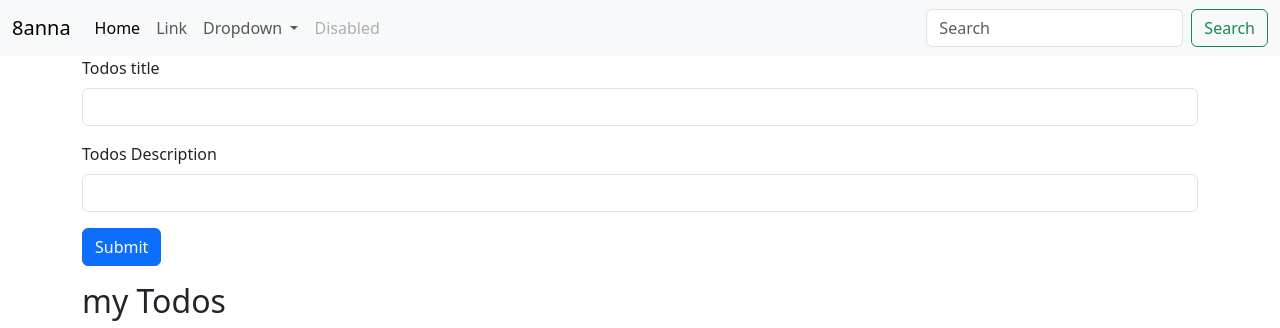
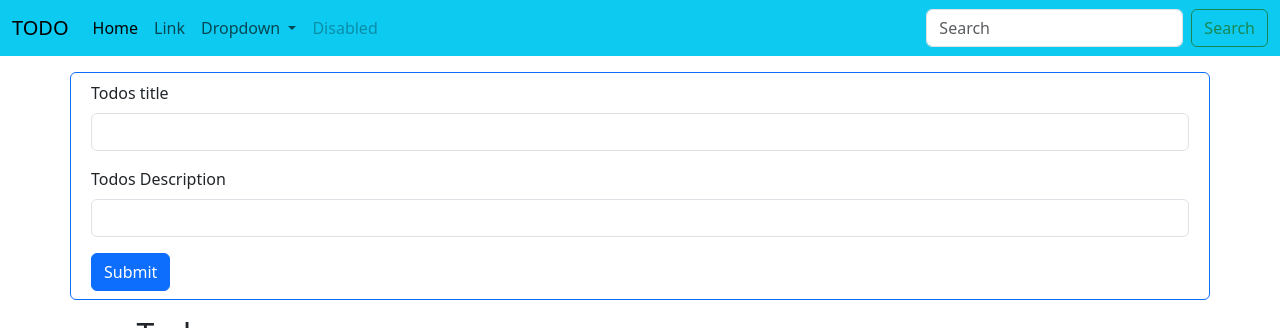
Before and after one commit to professor-lab/Python-workspace, a Flask app: template templates/index.html in a window 1280 px wide. Shown: the top 328 px of the page. Run offline with Flask 3, Linux system fonts and the light colour scheme; the template is opened without the code that fills it, so the values that code supplies are empty.

Commit message:
design and add

```diff
--- a/app.py
+++ b/app.py
@@ -4,7 +4,7 @@ from datetime import datetime
 
 
 app = Flask(__name__)
-app.config['SQLALCHEMY_DATABASE_URI']='sqlite:///anna.db'
+app.config['SQLALCHEMY_DATABASE_URI']='sqlite:///todo.db'
 app.config['SQLALCHEMY_TRACK_MODIFICATION']=False
 db=SQLAlchemy(app)
 app.app_context().push()
@@ -21,14 +21,16 @@ class Todo(db.Model):
 @app.route("/",methods=['GET','POST'])
 def hello_world():
    if request.method=='POST':
-       print(request.form['title'])
-   todo=Todo(title="first todo",desc="description")
-   db.session.add(todo)
-   db.session.commit()
+       title=request.form['title']
+       desc=request.form['desc']
+       todo=Todo(title=title,desc=desc)
+       db.session.add(todo)
+       db.session.commit()
+
    alltodo=Todo.query.all()
    print(alltodo)
    return render_template("index.html",alltodo=alltodo)
-    #return "<p>Hello, World!</p>"
+
 
 @app.route("/show")
 def show():
--- a/templates/index.html
+++ b/templates/index.html
@@ -7,9 +7,9 @@
     <link href="https://cdn.jsdelivr.net/npm/bootstrap@5.3.3/dist/css/bootstrap.min.css" rel="stylesheet" integrity="sha384-QWTKZyjpPEjISv5WaRU9OFeRpok6YctnYmDr5pNlyT2bRjXh0JMhjY6hW+ALEwIH" crossorigin="anonymous">
   </head>
   <body>
-    <nav class="navbar navbar-expand-lg bg-body-tertiary">
+    <nav class="navbar navbar-expand-lg bg-info navbar-info">
         <div class="container-fluid">
-          <a class="navbar-brand" href="#">8anna</a>
+          <a class="navbar-brand" href="/">TODO</a>
           <button class="navbar-toggler" type="button" data-bs-toggle="collapse" data-bs-target="#navbarSupportedContent" aria-controls="navbarSupportedContent" aria-expanded="false" aria-label="Toggle navigation">
             <span class="navbar-toggler-icon"></span>
           </button>
@@ -44,15 +44,15 @@
         </div>
       </nav>
 
-      <div class="container mb-3">
-        <form action="/" method="POST">
+      <div class="container mb-3 my-3 card border border-primary" >
+        <form action="/" method="POST" class="m-2">
             <div class="mb-3">
               <label for="title" class="form-label">Todos title</label>
-              <input type="text" class="form-control" id="title" aria-describedby="emailHelp">
+              <input type="text" class="form-control" name="title" id="title" aria-describedby="emailHelp">
            </div>
             <div class="mb-3">
               <label for="desc" class="form-label">Todos Description</label>
-              <input type="text" class="form-control" id="desc">
+              <input type="text" class="form-control" name="desc" id="desc">
             </div>
 
             <button type="submit" class="btn btn-primary">Submit</button>
```
